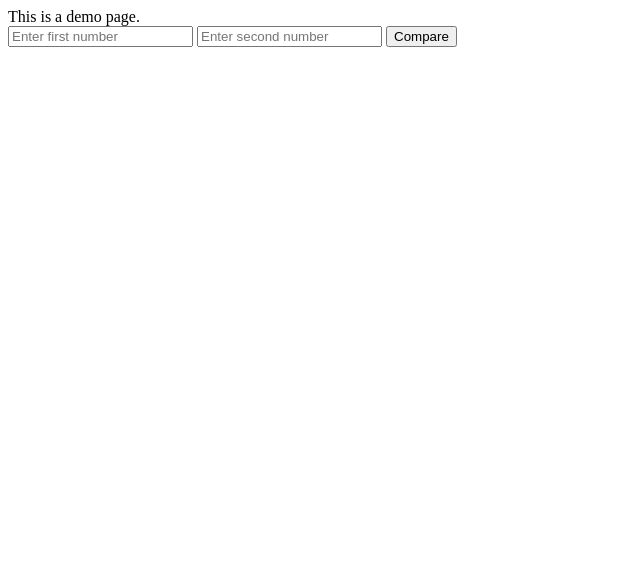
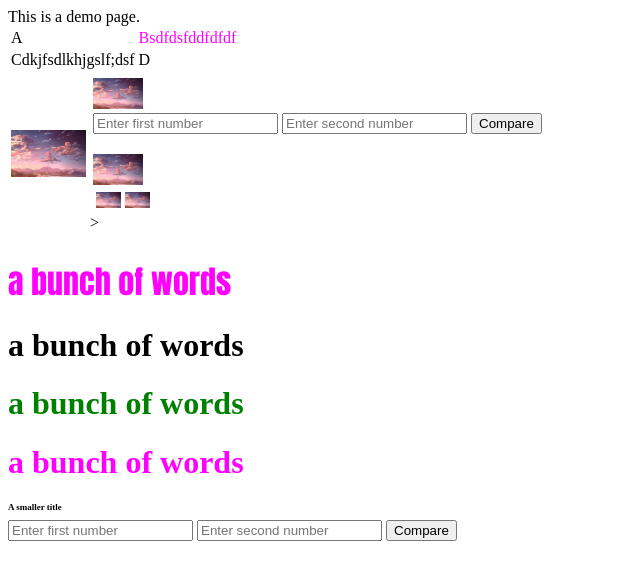
Before and after one commit to strawbrea/web-programming, a plain HTML site: page index.html in a window 1280 px wide. Shown: the whole page, without its empty margins (0-640 px from the left). Drawn offline with Linux system fonts and the light colour scheme.

Commit message:
table examples

```diff
--- a/index.html
+++ b/index.html
@@ -1,17 +1,70 @@
 <html>
 
 <head>
-    <title>Number Comparison Updated</title>
+    <title>Number Comparison</title>
+    <style>
+        #example {
+            color:green
+        }
+        .weird {
+            font-family:Impact, Haettenschweiler, 'Arial Narrow Bold', sans-serif;
+        }
+        .colorful {
+            color:magenta
+        }
+        h2[name = "bob"] {
+            font-size: xx-small;
+        }
+    </style>
 </head>
     This is a demo page.
     <div id="area54">
+        <table>
+            <tr>
+                <td>A</td>
+                <td class = "colorful">Bsdfdsfddfdfdf</td>
+            </tr>
+            <tr>
+                <td>Cdkjfsdlkhjgslf;dsf</td>
+                <td>D</td>
+            </tr>
+        </table>
 
     </div>
-    <form id="numberForm">
-        <input type="number" id="number1" placeholder="Enter first number">
-        <input type="number" id="number2" placeholder="Enter second number">
-        <button id="submit_button" type="submit">Compare</button>
-    </form>
+
+    <table>
+        <tr>
+            <td><img src="animeSky.jpg" width ="75"></img></td>
+            <td><table>
+                <tr><td><img src="animeSky.jpg" width ="50"></img></td></tr>
+                <tr><td>    <form id="numberForm">
+                    <input type="number" id="number1" placeholder="Enter first number">
+                    <input type="number" id="number2" placeholder="Enter second number">
+                    <button id="submit_button" type="submit">Compare</button>
+                </form></td></tr>
+                <tr><td><img src="animeSky.jpg" width ="50"></img></td></tr>
+                <tr><td>
+                    <table>
+                        <tr>
+                            <td><img src="animeSky.jpg" width ="25"></img></td>
+                            <td><img src="animeSky.jpg" width ="25"></img></td>
+                        </tr>
+                    </table>
+                </td></tr>
+            </table>></td>
+        </tr>
+    </table>
+
+<h1 class = "colorful weird">a bunch of words</h1>
+<h1>a bunch of words</h1>
+<h1 id="example">a bunch of words</h1>
+<h1 class = "colorful">a bunch of words</h1>
+<h2 name = "bob">A smaller title</h2>
+
+<form id="numberForm">
+    <input type="number" id="number1" placeholder="Enter first number">
+    <input type="number" id="number2" placeholder="Enter second number">
+    <button id="submit_button" type="submit">Compare</button>
 
     <div id="result"></div>
 
```
Also changed, not shown: animeSky.jpg (added), 1 other file.
